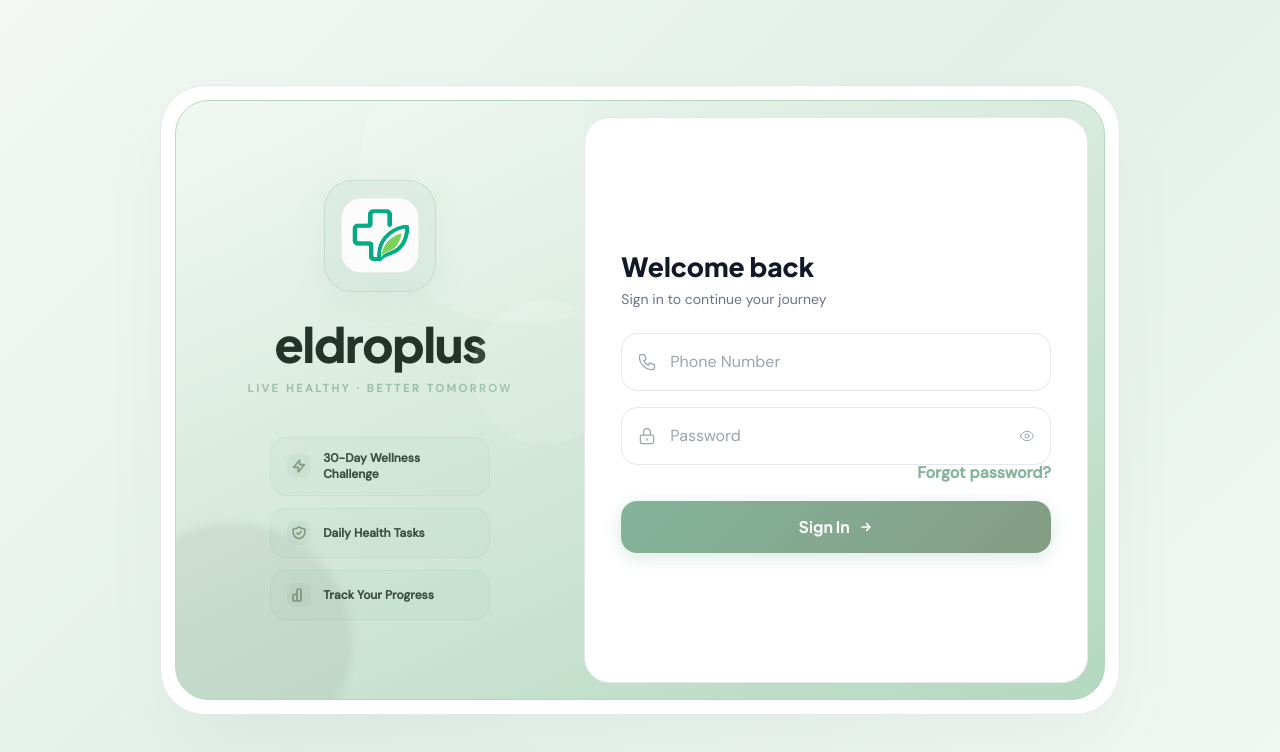
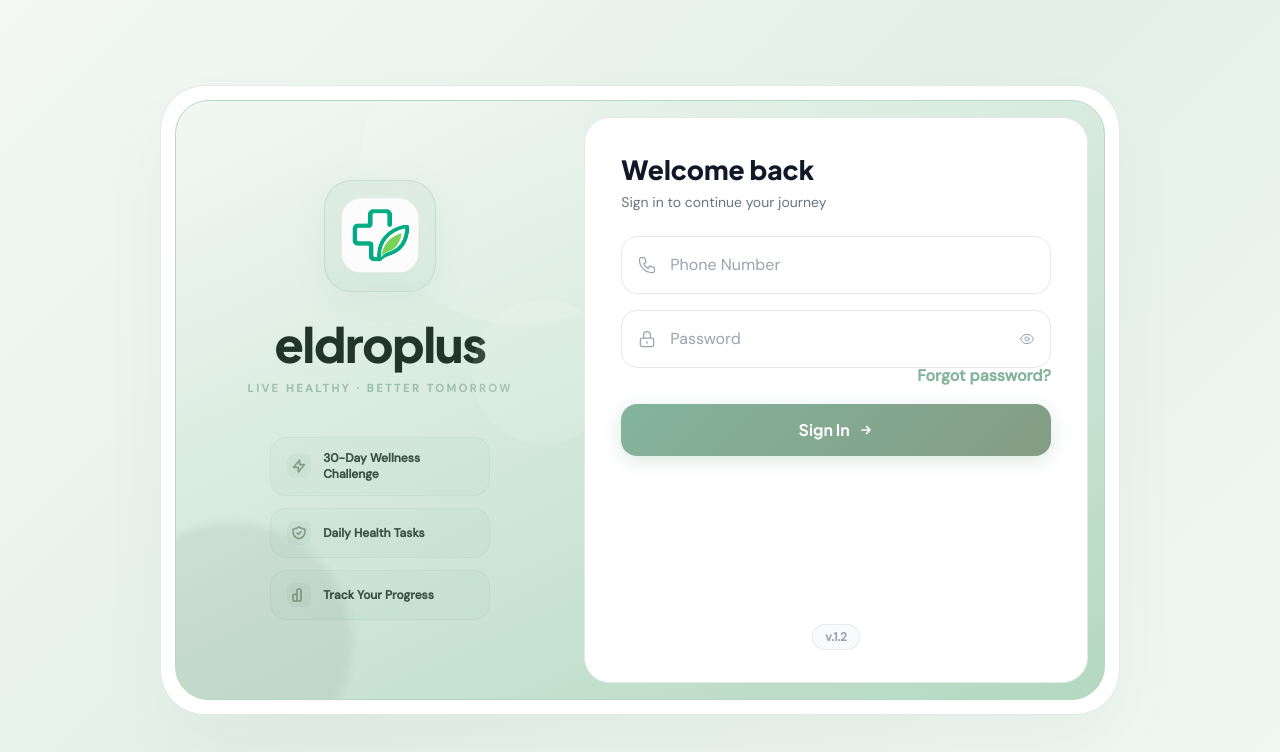
Before and after one commit to automextechnologies/eldroplusapp, a React (Vite) app: page /login in a window 1280 px wide. Shown: the top 752 px of the page. Built offline with nearby package versions, Linux system fonts and the light colour scheme; no server answers.

Commit message:
added the version number

```diff
--- a/src/pages/Login.jsx
+++ b/src/pages/Login.jsx
@@ -246,11 +246,18 @@ export default function Login() {
             Live Healthy · Better Tomorrow
           </p>
         </div>
-        <div className="flex-1 min-h-0 bg-[#F4F8F5] border-t border-gray-200 rounded-t-[1.75rem] overflow-y-auto px-5 pt-6 pb-5">
+        <div className="flex-1 min-h-0 bg-[#F4F8F5] border-t border-gray-200 rounded-t-[1.75rem] overflow-y-auto px-5 pt-6 pb-5 flex flex-col justify-between">
+          <div>
             <h2 className="font-display font-extrabold text-xl text-gray-900 mb-0.5">Welcome back</h2>
             <p className="text-xs mb-4 text-gray-500">Sign in to continue your journey</p>
             {errorBanner}
             {formBody}
+          </div>
+          <div className="mt-6 text-center pb-1">
+            <span className="inline-block text-[11px] font-bold text-gray-400 bg-white border border-gray-200/80 px-3 py-1 rounded-full">
+              v.1.2
+            </span>
+          </div>
         </div>
       </div>
 
@@ -263,8 +270,9 @@ export default function Login() {
             style={{ borderRadius:'2.1rem', background:'linear-gradient(155deg, #F2F8F4 0%, #b4d8c0 100%)', border: '1px solid #b4d8c0', minHeight:'600px' }}>
             <div className="w-[44%] shrink-0"><BrandPanel /></div>
             <div className="flex-1 flex items-stretch py-4 pr-4">
-              <div className="bg-[#ffffff] border border-gray-200 w-full flex flex-col justify-center px-9 py-8 overflow-y-auto"
+              <div className="bg-[#ffffff] border border-gray-200 w-full flex flex-col justify-between px-9 py-8 overflow-y-auto"
                 style={{ borderRadius:'1.6rem' }}>
+                <div>
                   <h2 className="font-display font-extrabold text-[1.65rem] text-gray-900 mb-0.5">
                     Welcome back
                   </h2>
@@ -274,6 +282,12 @@ export default function Login() {
                   {errorBanner}
                   {formBody}
                 </div>
+                <div className="mt-6 text-center">
+                  <span className="inline-block text-xs font-bold text-gray-400 bg-gray-50 border border-gray-200/80 px-3 py-1 rounded-full">
+                    v.1.2
+                  </span>
+                </div>
+              </div>
             </div>
           </div>
         </div>
--- a/src/pages/Settings.jsx
+++ b/src/pages/Settings.jsx
@@ -180,7 +180,12 @@ export default function Settings() {
               <span className="font-display font-extrabold text-2xl text-white">{initials}</span>
             </div>
             <div className="flex-1">
-              <p className="font-display font-bold text-lg text-gray-900">{user.name}</p>
+              <div className="flex items-center justify-between">
+                <p className="font-display font-bold text-lg text-gray-900">{user.name}</p>
+                <span className="text-[11px] font-bold text-brand-700 bg-brand-500/10 border border-brand-500/20 px-2.5 py-0.5 rounded-full">
+                  v.1.2
+                </span>
+              </div>
               <p className="text-sm text-gray-500 font-semibold">{user.phone}</p>
               <p className="text-xs text-brand-500 font-semibold mt-1">
                 Started {user.startDate ? new Date(user.startDate).toLocaleDateString('en-US', { month: 'short', day: 'numeric', year: 'numeric' }) : '—'}
@@ -310,7 +315,7 @@ export default function Settings() {
 
         </div>
 
-        <p className="text-center text-xs text-gray-400 pt-2 pb-6 md:pb-0">eldroplus · v1.0</p>
+        <p className="text-center text-xs text-gray-400 pt-2 pb-6 md:pb-0">eldroplus · v.1.2</p>
       </div>
     </div>
   );
```
Lines whose indentation alone changed are shown as unchanged.
